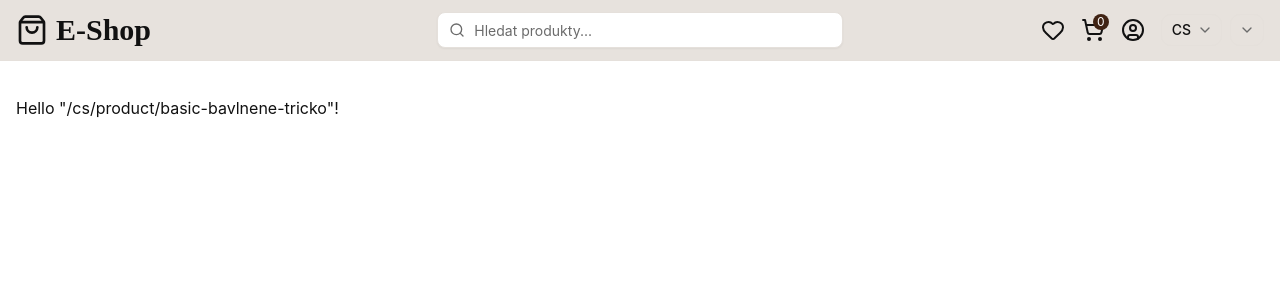
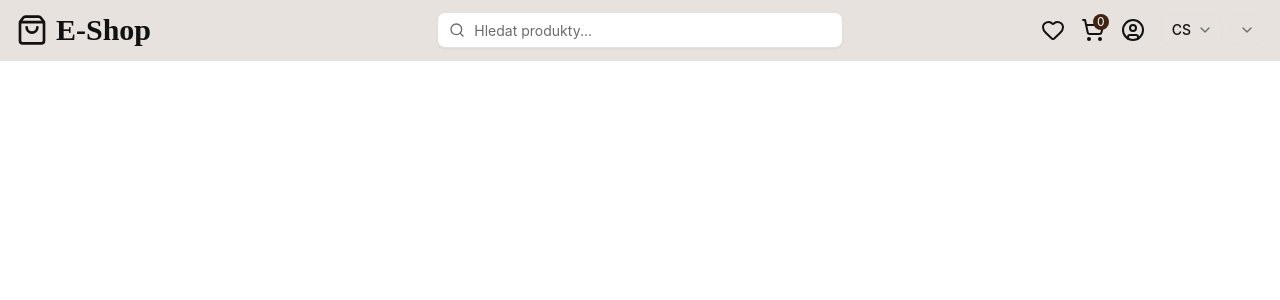
Before and after one commit to florixak/rtsoft-clothing-eshop, a React (Vite) app: page /cs/product/basic-bavlnene-tricko in a window 1280 px wide. Shown: the top 300 px of the page. Built offline with nearby package versions, Linux system fonts and the light colour scheme.

Commit message:
feat: create product component and prefetch data

```diff
--- /dev/null
+++ b/src/components/product/product.tsx
@@ -0,0 +1,16 @@
+import { createProductQueryOptions } from "@/hooks/query-options";
+import { Route } from "@/routes/{-$locale}/product/$productSlug";
+import { useSuspenseQuery } from "@tanstack/react-query";
+import { useTranslation } from "react-i18next";
+
+const Product = () => {
+  const { productSlug } = Route.useParams();
+  const { data } = useSuspenseQuery(createProductQueryOptions(productSlug));
+  const { t, i18n } = useTranslation("product");
+
+  const locale = i18n.resolvedLanguage === "en" ? "en" : "cs";
+
+  return <section></section>;
+};
+
+export default Product;
--- a/src/routes/{-$locale}/product/$productSlug.tsx
+++ b/src/routes/{-$locale}/product/$productSlug.tsx
@@ -1,14 +1,15 @@
+import Product from "@/components/product/product";
+import { createProductQueryOptions } from "@/hooks/query-options";
 import { createFileRoute } from "@tanstack/react-router";
 
 export const Route = createFileRoute("/{-$locale}/product/$productSlug")({
   component: RouteComponent,
+  loader: async ({ context, params }) => {
+    const { productSlug } = params;
+    context.queryClient.ensureQueryData(createProductQueryOptions(productSlug));
+  },
 });
 
 function RouteComponent() {
-  const { locale, productSlug } = Route.useParams();
-  return (
-    <div>
-      Hello "/{locale ?? "cs"}/product/{productSlug}"!
-    </div>
-  );
+  return <Product />;
 }
```
